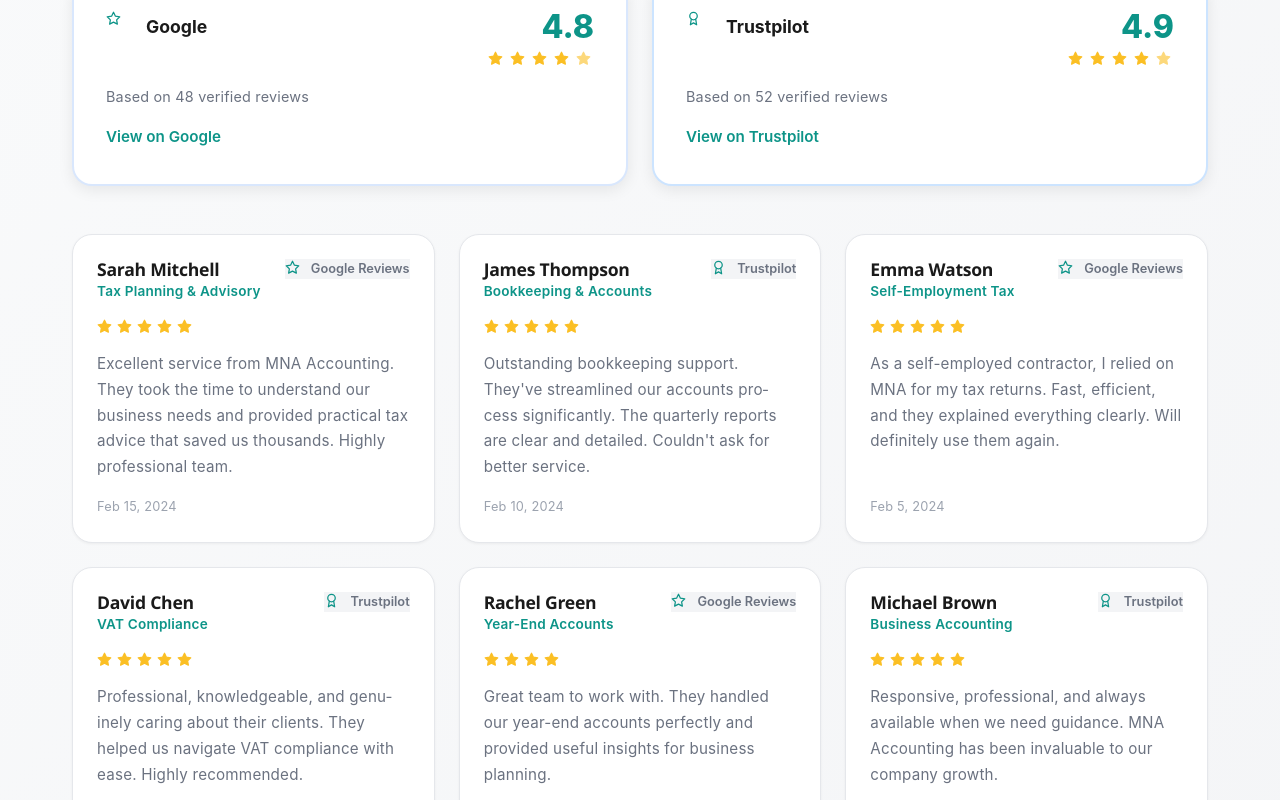
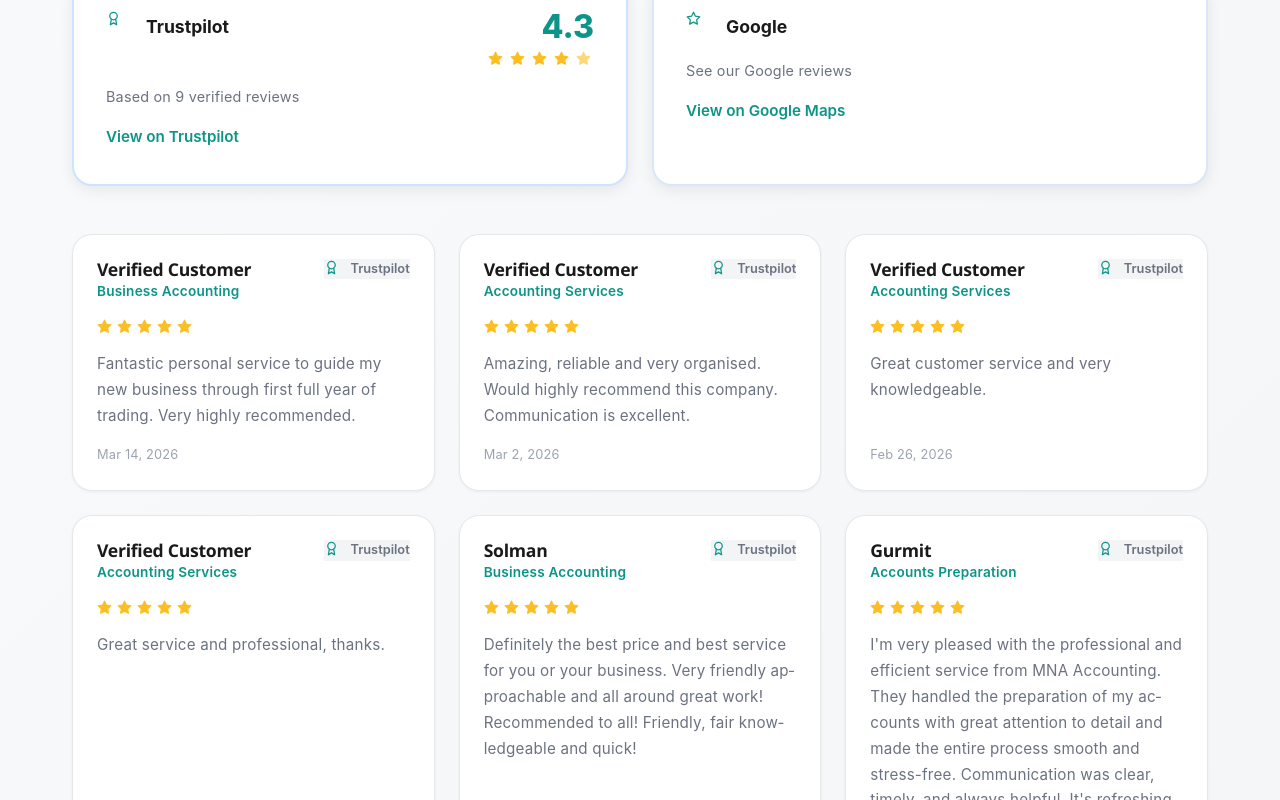
Before and after one commit to Ligawa25472/csv-main, an Angular app: page /home in a window 1280 px wide. Shown: the part 4580-5380 px from the top of the page. Built offline with nearby package versions, Linux system fonts and the light colour scheme.

Commit message:
feat: reintroduce Google Reviews Badge and update Trustpilot link
Co-authored-by: Ligawa25472 <256903250+Ligawa25472@users.noreply.github.com>

```diff
--- a/src/app/components/reviews/reviews.component.html
+++ b/src/app/components/reviews/reviews.component.html
@@ -8,28 +8,6 @@
 
     <!-- Rating Badges -->
     <div class="rating-badges">
-      <!-- Google Reviews Badge -->
-      <div class="rating-badge google-badge">
-        <div class="badge-header">
-          <div class="badge-logo">
-            <app-icon name="star" class="badge-icon"></app-icon>
-            <span class="badge-name">Google</span>
-          </div>
-          <div class="rating-display">
-            <span class="rating-number">{{ googleRating }}</span>
-            <div class="rating-stars">
-              <app-icon name="starFilled" class="star filled" *ngFor="let _ of getRatingStars(googleRating)"></app-icon>
-              <app-icon name="starFilled" class="star partial" *ngIf="getPartialStar(googleRating)"></app-icon>
-            </div>
-          </div>
-        </div>
-        <p class="review-count">Based on {{ googleReviewCount }} verified reviews</p>
-        <a href="https://www.google.com/maps" target="_blank" rel="noopener noreferrer" class="badge-link">
-          View on Google
-          <app-icon name="externalLink" class="icon-small"></app-icon>
-        </a>
-      </div>
-
       <!-- Trustpilot Reviews Badge -->
       <div class="rating-badge trustpilot-badge">
         <div class="badge-header">
@@ -46,8 +24,23 @@
           </div>
         </div>
         <p class="review-count">Based on {{ trustpilotReviewCount }} verified reviews</p>
-        <a href="https://www.trustpilot.com" target="_blank" rel="noopener noreferrer" class="badge-link">
+        <a [href]="trustpilotUrl" target="_blank" rel="noopener noreferrer" class="badge-link">
           View on Trustpilot
+          <app-icon name="externalLink" class="icon-small"></app-icon>
+        </a>
+      </div>
+
+      <!-- Google Reviews Badge -->
+      <div class="rating-badge google-badge">
+        <div class="badge-header">
+          <div class="badge-logo">
+            <app-icon name="star" class="badge-icon"></app-icon>
+            <span class="badge-name">Google</span>
+          </div>
+        </div>
+        <p class="review-count">See our Google reviews</p>
+        <a [href]="googleUrl" target="_blank" rel="noopener noreferrer" class="badge-link">
+          View on Google Maps
           <app-icon name="externalLink" class="icon-small"></app-icon>
         </a>
       </div>
@@ -62,14 +55,13 @@
             <p class="review-service">{{ review.service }}</p>
           </div>
           <div class="review-source">
-            <app-icon [name]="getSourceIcon(review.source)" class="source-icon"></app-icon>
-            <span class="source-label">{{ getSourceLabel(review.source) }}</span>
+            <app-icon name="award" class="source-icon"></app-icon>
+            <span class="source-label">Trustpilot</span>
           </div>
         </div>
 
         <div class="review-rating">
           <app-icon name="starFilled" class="star filled" *ngFor="let _ of getRatingStars(review.rating)"></app-icon>
-          <app-icon name="starFilled" class="star partial" *ngIf="getPartialStar(review.rating)"></app-icon>
         </div>
 
         <p class="review-text">{{ review.text }}</p>
--- a/src/app/components/reviews/reviews.component.ts
+++ b/src/app/components/reviews/reviews.component.ts
@@ -8,7 +8,7 @@ interface Review {
   text: string;
   service: string;
   date: string;
-  source: 'google' | 'trustpilot';
+  source: 'trustpilot';
 }
 
 @Component({
@@ -19,96 +19,91 @@ interface Review {
   styleUrls: ['./reviews.component.css'],
 })
 export class ReviewsComponent {
-  googleRating = 4.8;
-  googleReviewCount = 48;
-  trustpilotRating = 4.9;
-  trustpilotReviewCount = 52;
+  trustpilotRating = 4.3;
+  trustpilotReviewCount = 9;
+  trustpilotUrl = 'https://uk.trustpilot.com/review/mnaaccounting.co.uk';
+  googleUrl = 'https://maps.app.goo.gl/pjHKFXqY649DnPFv5';
 
   getRatingStars(rating: number): number[] {
-    const fullStars = Math.floor(rating);
-    return Array(fullStars).fill(0);
+    return Array(Math.floor(rating)).fill(0);
   }
 
   getPartialStar(rating: number): boolean {
     return rating % 1 !== 0;
   }
 
-  getSourceIcon(source: 'google' | 'trustpilot'): string {
-    return source === 'google' ? 'star' : 'award';
-  }
-
-  getSourceLabel(source: 'google' | 'trustpilot'): string {
-    return source === 'google' ? 'Google Reviews' : 'Trustpilot';
-  }
-
   reviews: Review[] = [
     {
-      author: 'Sarah Mitchell',
+      author: 'Verified Customer',
       rating: 5,
-      text: 'Excellent service from MNA Accounting. They took the time to understand our business needs and provided practical tax advice that saved us thousands. Highly professional team.',
-      service: 'Tax Planning & Advisory',
-      date: '2024-02-15',
-      source: 'google',
-    },
-    {
-      author: 'James Thompson',
-      rating: 5,
-      text: 'Outstanding bookkeeping support. They\'ve streamlined our accounts process significantly. The quarterly reports are clear and detailed. Couldn\'t ask for better service.',
-      service: 'Bookkeeping & Accounts',
-      date: '2024-02-10',
+      text: 'Fantastic personal service to guide my new business through first full year of trading. Very highly recommended.',
+      service: 'Business Accounting',
+      date: '2026-03-14',
       source: 'trustpilot',
     },
     {
-      author: 'Emma Watson',
+      author: 'Verified Customer',
       rating: 5,
-      text: 'As a self-employed contractor, I relied on MNA for my tax returns. Fast, efficient, and they explained everything clearly. Will definitely use them again.',
-      service: 'Self-Employment Tax',
-      date: '2024-02-05',
-      source: 'google',
-    },
-    {
-      author: 'David Chen',
-      rating: 5,
-      text: 'Professional, knowledgeable, and genuinely caring about their clients. They helped us navigate VAT compliance with ease. Highly recommended.',
-      service: 'VAT Compliance',
-      date: '2024-01-28',
+      text: 'Amazing, reliable and very organised. Would highly recommend this company. Communication is excellent.',
+      service: 'Accounting Services',
+      date: '2026-03-02',
       source: 'trustpilot',
     },
     {
-      author: 'Rachel Green',
-      rating: 4,
-      text: 'Great team to work with. They handled our year-end accounts perfectly and provided useful insights for business planning.',
-      service: 'Year-End Accounts',
-      date: '2024-01-20',
-      source: 'google',
-    },
-    {
-      author: 'Michael Brown',
+      author: 'Verified Customer',
       rating: 5,
-      text: 'Responsive, professional, and always available when we need guidance. MNA Accounting has been invaluable to our company growth.',
-      service: 'Business Accounting',
-      date: '2024-01-15',
+      text: 'Great customer service and very knowledgeable.',
+      service: 'Accounting Services',
+      date: '2026-02-26',
       source: 'trustpilot',
     },
     {
-      author: 'Lisa Anderson',
+      author: 'Verified Customer',
       rating: 5,
-      text: 'Brilliant service for our director verification process. They made it stress-free and efficient. Highly knowledgeable about Companies House requirements and very professional.',
-      service: 'Companies House Director Verification',
-      date: '2024-02-12',
-      source: 'google',
+      text: 'Great service and professional, thanks.',
+      service: 'Accounting Services',
+      date: '2025-12-24',
+      source: 'trustpilot',
     },
     {
-      author: 'Robert Turner',
+      author: 'Solman',
       rating: 5,
-      text: 'Excellent guidance through the director verification process. MNA Accounting handled everything smoothly and ensured we met all Companies House compliance requirements without any delays.',
-      service: 'Companies House Compliance',
-      date: '2024-02-08',
+      text: 'Definitely the best price and best service for you or your business. Very friendly approachable and all around great work! Recommended to all! Friendly, fair knowledgeable and quick!',
+      service: 'Business Accounting',
+      date: '2025-11-05',
+      source: 'trustpilot',
+    },
+    {
+      author: 'Gurmit',
+      rating: 5,
+      text: 'I\'m very pleased with the professional and efficient service from MNA Accounting. They handled the preparation of my accounts with great attention to detail and made the entire process smooth and stress-free. Communication was clear, timely, and always helpful. It\'s refreshing to work with an accounting firm that is both knowledgeable and approachable. Highly recommended for anyone seeking reliable and thorough financial support.',
+      service: 'Accounts Preparation',
+      date: '2025-11-03',
+      source: 'trustpilot',
+    },
+    {
+      author: 'Verified Customer',
+      rating: 5,
+      text: 'Highly recommended, reliable, really good advice and fast response.',
+      service: 'Accounting Advisory',
+      date: '2025-10-10',
+      source: 'trustpilot',
+    },
+    {
+      author: 'Denise',
+      rating: 5,
+      text: 'Good advice, immediate call back, well knowledgeable.',
+      service: 'Accounting Services',
+      date: '2025-09-16',
+      source: 'trustpilot',
+    },
+    {
+      author: 'Verified Customer',
+      rating: 5,
+      text: 'MNA Accounting is one of the most knowledgeable accounting firms I\'ve worked with. Their pricing is very competitive, and their customer service is outstanding. They\'ve been amazing with the services they provided to my company. Highly recommend!',
+      service: 'Business Accounting',
+      date: '2025-09-12',
       source: 'trustpilot',
     },
   ];
-
-  getFilteredReviews(source?: 'google' | 'trustpilot'): Review[] {
-    return source ? this.reviews.filter((r) => r.source === source) : this.reviews;
-  }
 }
```
